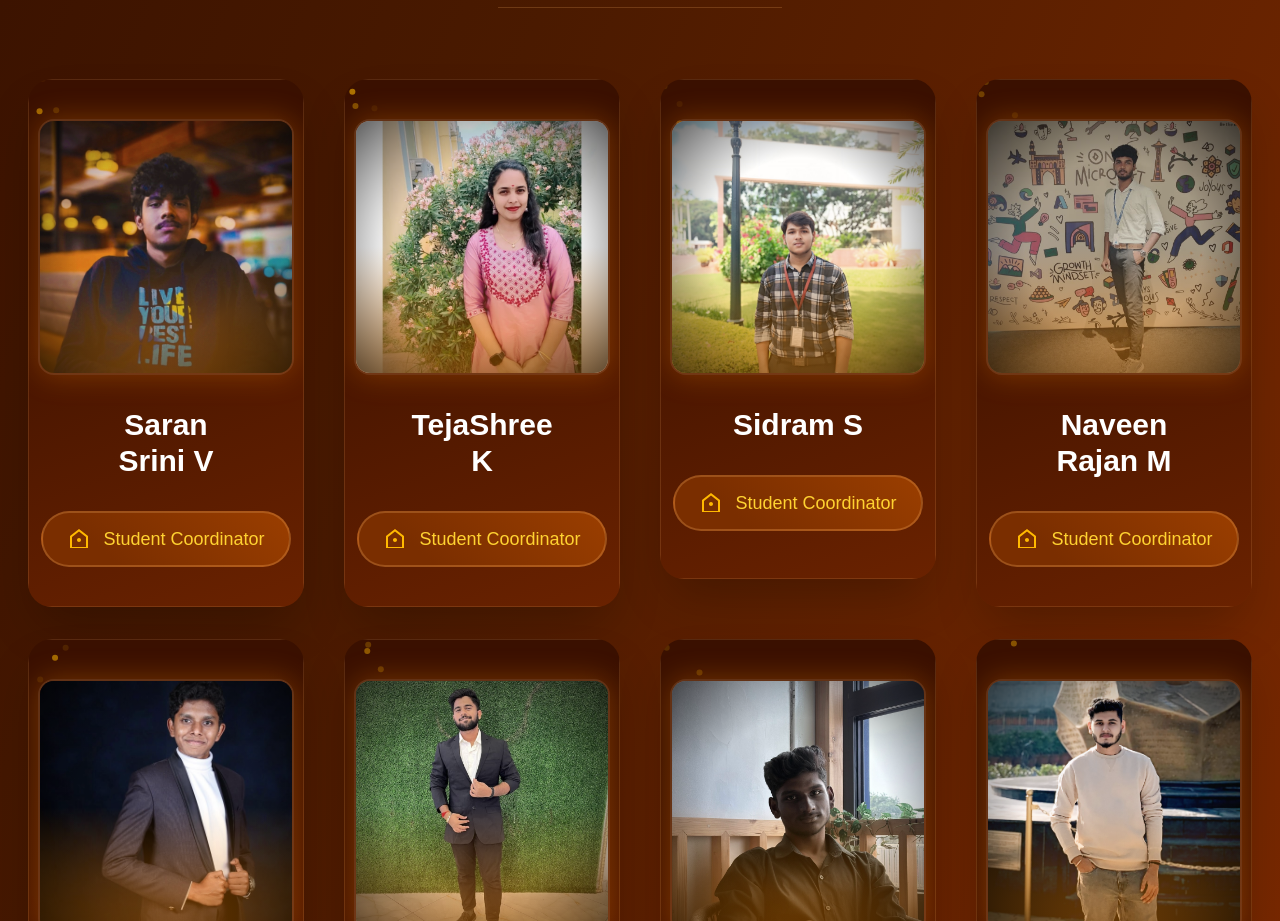
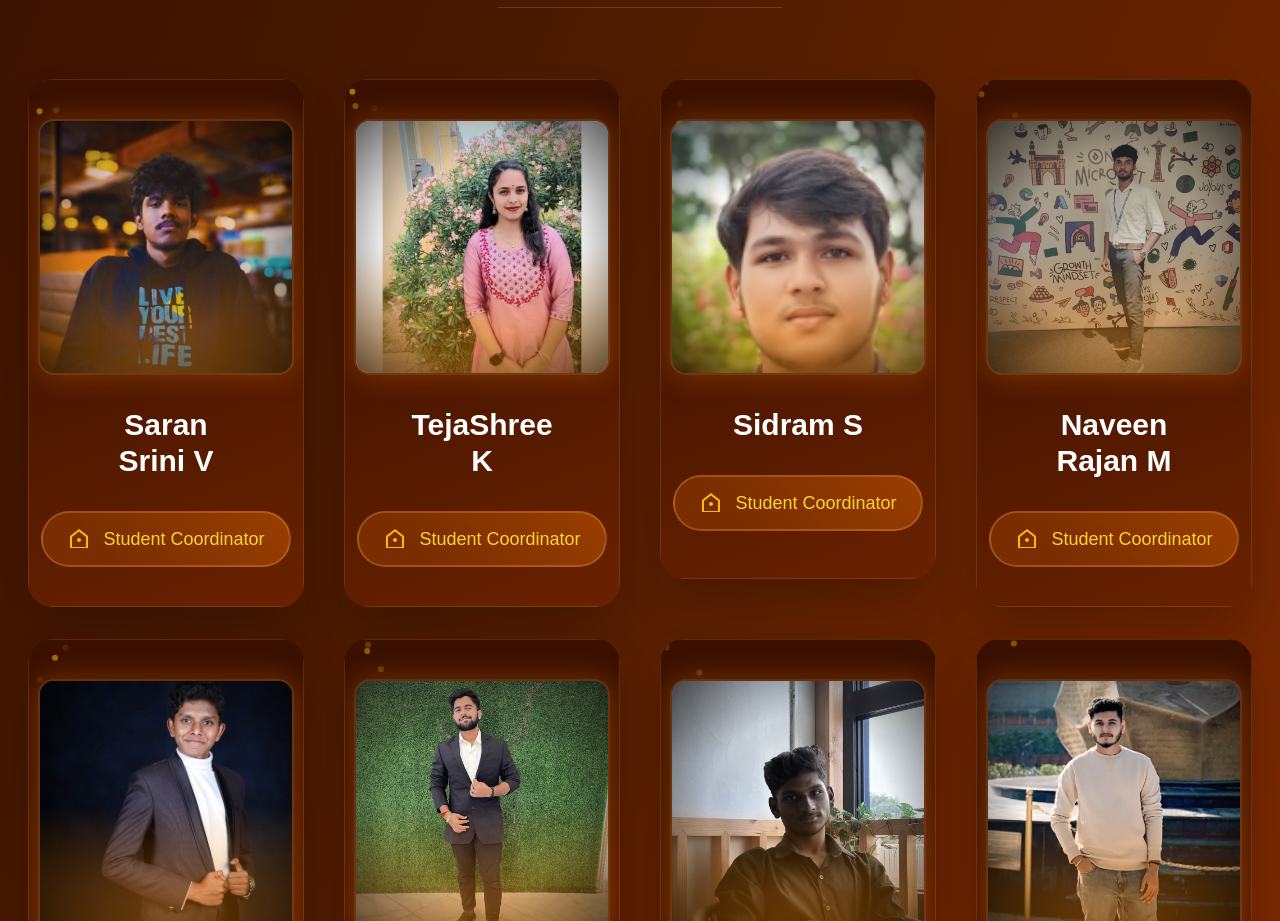
Before and after one commit to SaranSrini03/advaya, a Next.js app: page /teams in a window 1280 px wide. Shown: the part 1820-2741 px from the top of the page. Built offline with nearby package versions, Linux system fonts and the light colour scheme.

Commit message:
added sidramfacezoom

```diff
--- a/app/teams/page.js
+++ b/app/teams/page.js
@@ -16,7 +16,7 @@ const faculty = [
 const students = [
     { name: "Saran Srini V", role: "Student Coordinator", image: "/teams/saran.jpeg" },
     { name: "TejaShree K", role: "Student Coordinator", image: "/teams/teja.jpeg" },
-    { name: "Sidram S", role: "Student Coordinator", image: "/teams/sidram.jpg" },
+    { name: "Sidram S", role: "Student Coordinator", image: "/teams/sidramfacezoom.png" },
     { name: "Naveen Rajan M", role: "Student Coordinator", image: "/teams/naveen.jpeg" },
     { name: "Thanuj", role: "Student Coordinator", image: "/teams/thanuj.jpeg" },
     { name: "Yogesh D", role: "Student Coordinator", image: "/teams/yogi.jpeg" },
```
Also changed, not shown: public/teams/sidram2.png (added), public/teams/sidramfacezoom.png (added).
